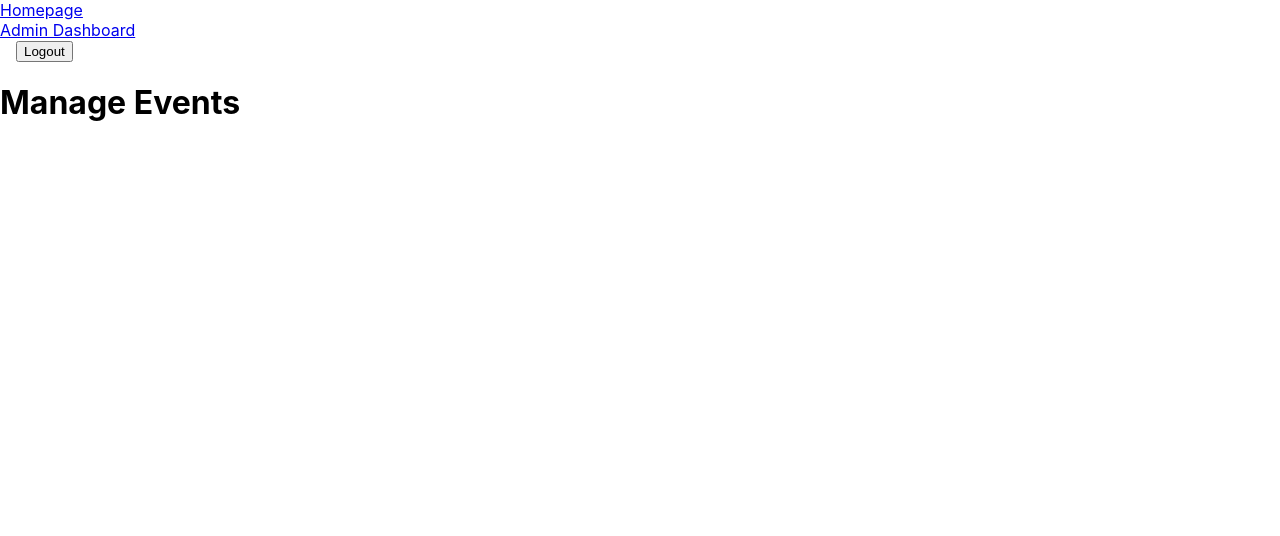
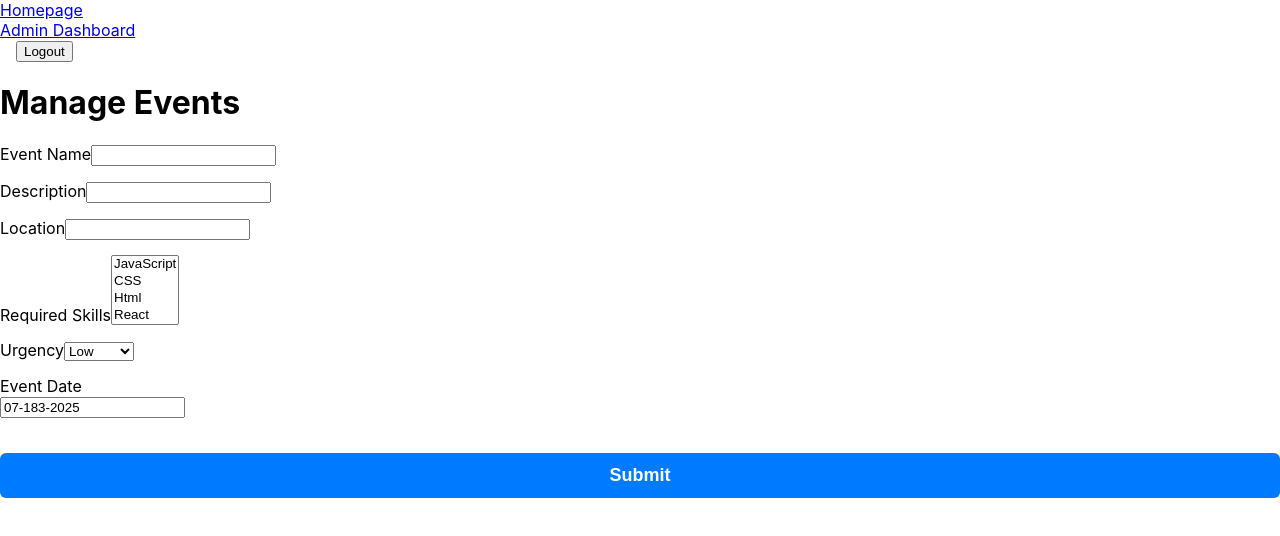
Before and after one commit to Hyperbolas/volunteer-app, a React (Create React App) app: page /admin/AdminEventManagement in a window 1280 px wide. Shown: the top 536 px of the page. Built offline with nearby package versions, Linux system fonts and the light colour scheme.

Commit message:
Added AdminEventManagement.js, Logout

```diff
--- a/src/components/UserNavBar.js
+++ b/src/components/UserNavBar.js
@@ -30,6 +30,11 @@ const NavBar = () => {
           <Link to="/registration" style={{ marginLeft: "1rem" }}>Register</Link>
         </>
       )}
+      {/*Logout Button */}
+
+        <button onClick={handleLogout} style={{ marginLeft: "1rem" }}>
+          Logout
+        </button>
     </nav>
     );
 };
--- a/src/pages/Login.js
+++ b/src/pages/Login.js
@@ -69,6 +69,19 @@ function Login() {
 
         <button type="submit">Login</button>
       </form>
+      <div>
+        <br/> <br/>
+        For dev only: <br />
+        Admin             <br />
+        Email: admin@example.com <br />
+        Password: admin123
+        <br />
+        <br />
+        Volunteer <br />
+        Email: user@example.com <br />
+        Password: user123
+
+      </div>
     </div>
   );
 }
--- a/src/pages/admin/AdminEventManagement.js
+++ b/src/pages/admin/AdminEventManagement.js
@@ -1,9 +1,11 @@
 import React, {useState} from "react";
-import { Link, useNavigate } from 'react-router-dom';
+import { useNavigate } from 'react-router-dom';
 import AdminNavBar from "../../components/AdminNavBar";
+import DatePicker from "react-datepicker";
+import "./AdminEventManagement.css"
 
-const AdminEventManagement = () => {
-  const [formData, setFormData] = useState({
+const AdminEventManagement = ({ onSubmit }) => {
+  const [formData, setForm] = useState({
       eventName: "",
       description: "",
       location: "",
@@ -12,21 +14,146 @@ const AdminEventManagement = () => {
       date: "",
     });
 
-    const skillOptions = ["Html", "JavaScript", "React", "CSS"]
-    const urgency = ["Low", "Medium", "High"]
+    const [eventDate, setEventDate] = useState(new Date());
 
     const handleChange = (e) => {
+    const { name, value } = e.target;
+    setForm({ ...formData, [name]: value });
+    };
 
+    const handleSubmit = (e) => {
+    e.preventDefault();
+    if (
+      formData.name &&
+      formData.description &&
+      formData.location &&
+      formData.skills.length > 0 &&
+      formData.urgency &&
+      formData.date
+    ) {
+      onSubmit(formData);
+      setForm({
+        name: "",
+        description: "",
+        location: "",
+        skills: [],
+        urgency: "",
+        date: ""
+      });
+    } else {
+      alert("Please fill in all required fields.");
     }
+
+    };
   return (
-    <div className="admin-container">
-      <AdminNavBar />
-      <div>
-        <div>
-          <h1>Manage Events</h1>
-        </div>
+    <div className="admin-event-page">
+      <div className="admin-container">
+        <AdminNavBar />
       </div>
-      </div>
+
+      <main className="form-wrapper">
+        <h1 className="form-title">Manage Events</h1>
+
+        {/*Event Name 100 Chars, req*/}
+        <form className="event-form" onSubmit={handleSubmit}>
+          <div className="form-group">
+            <label>Event Name
+            <input
+              id="name"
+              name="name"
+              className= "form-control"
+              onChange={handleChange}
+              maxLength={100}
+              required
+              />
+              </label>
+          </div>
+
+          {/* Description Text Area, req */}
+          <div className="form-group">
+            <label>Description
+              <input
+              id= "description"
+              name="description"
+              className="form-control"
+              onChange={handleChange}
+              required
+              />
+            </label>
+          </div>
+
+          {/* Location Text Area, req */}
+          <div className="form-group">
+            <label>Location
+              <input
+              id="location"
+              name="location"
+              className="form-control"
+              onChange={handleChange}
+              required
+              />
+            </label>
+          </div>
+
+          {/* Skills Multi-select Drop Down, req */}
+          <div className="form-group">
+            <label>Required Skills
+              <select multiple
+                id="skills"
+                name="skills"
+                className="form-control"
+                onChange={handleChange}
+                required
+              >
+                <option value="JavaScript">JavaScript</option>
+                <option value="CSS">CSS</option>
+                <option value="Html">Html</option>
+                <option value="React">React</option>
+                </select>
+            </label>
+          </div>
+
+          {/*Urgency Drop down, req */}
+          <div className="form-group">
+            <label>Urgency
+              <select
+                id="urgency"
+                name="urgency"
+                className="form-control"
+                onChange={handleChange}
+                required
+              >
+                <option value="Low">Low</option>
+                <option value="Medium">Medium</option>
+                <option value="High">High</option>
+              </select>
+            </label>
+          </div>
+
+          {/*Event Date, Calendar, date picker */}
+          <div className="form-group">
+            <label>Event Date
+              <DatePicker
+                selected={eventDate}
+                onChange={(date) => {
+                  setEventDate(date);
+                  setForm({...formData,date});
+                }}
+                dateFormat={"MM-DD-YYYY"}
+                className="form-control"
+                inputClass="input"
+                calendarPosition="bottom-left"
+                placeholder="Select availability dates"
+                required
+              />
+            </label>
+          </div>
+
+     <button type="submit" className="button">Submit</button>
+
+    </form>
+    </main>
+    </div>
   )
   };
 
```
Also changed, not shown: src/pages/admin/AdminEventManagement.css (added).
